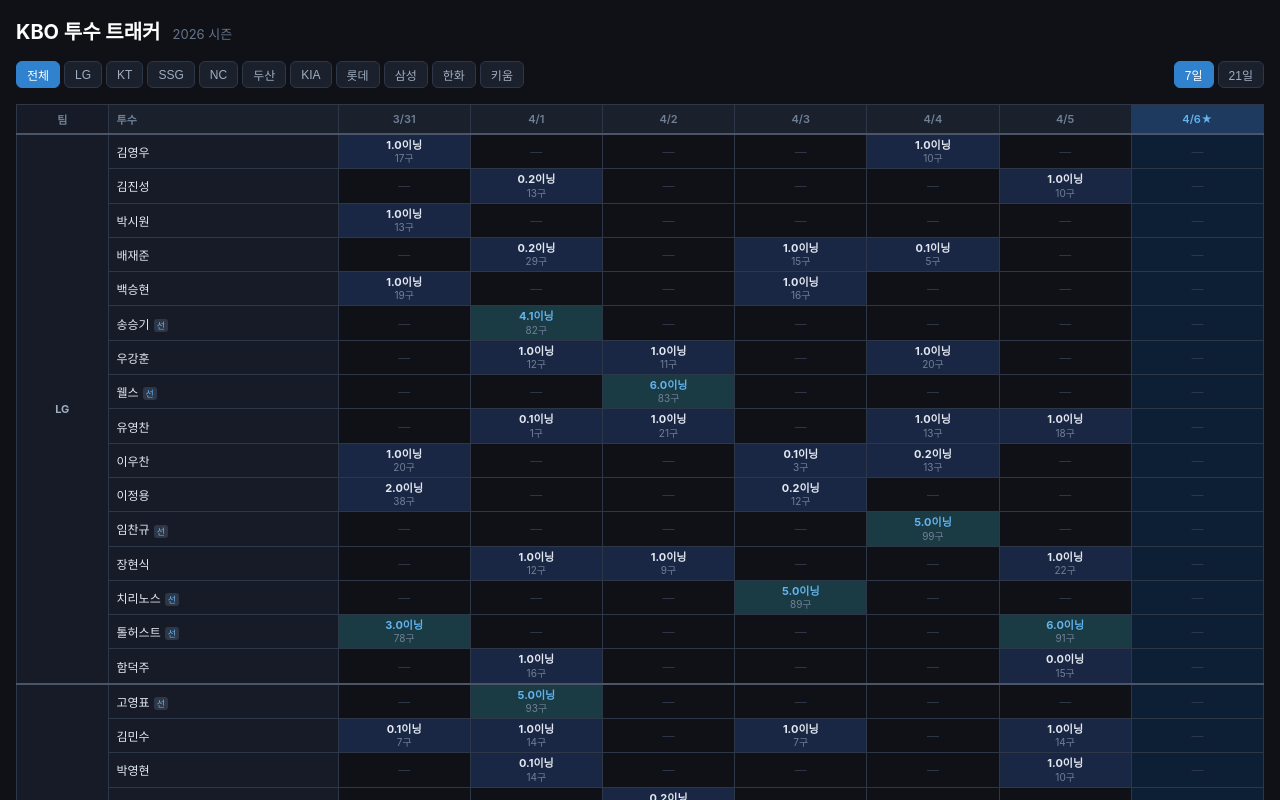
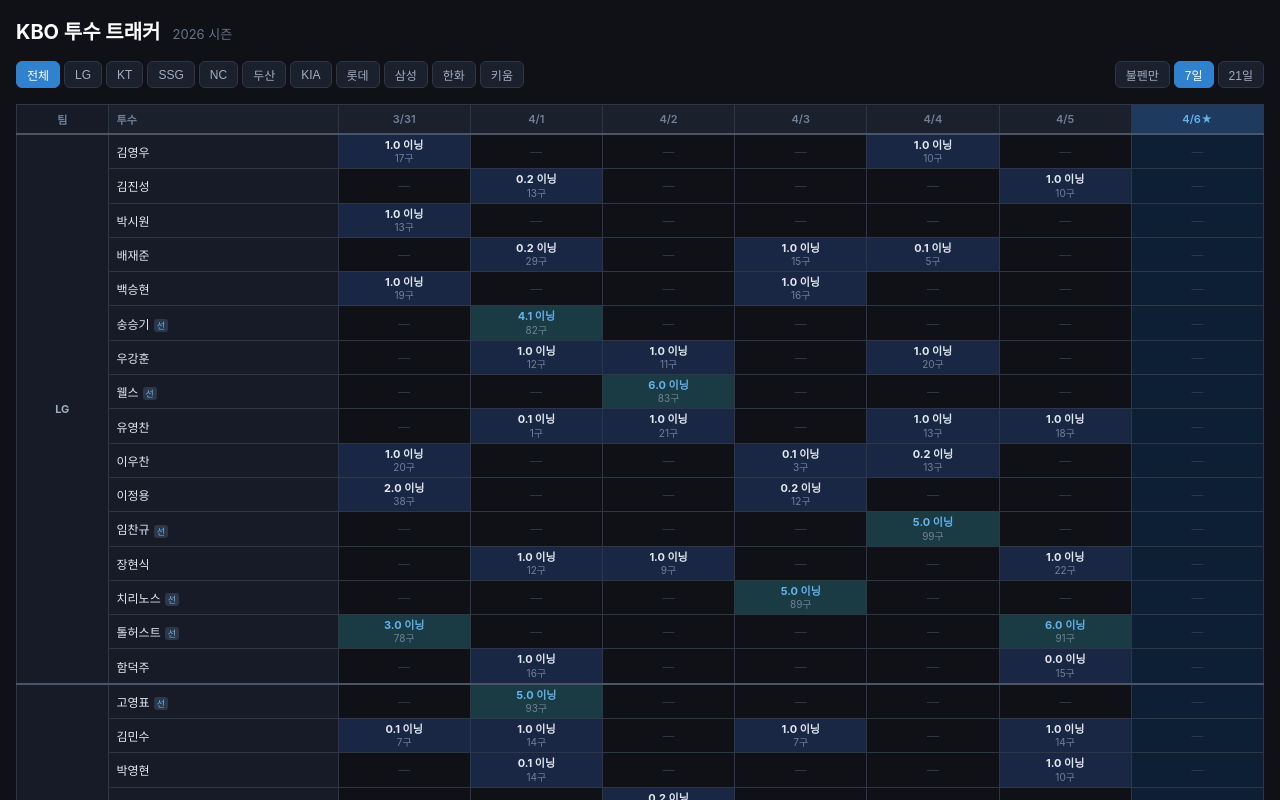
Before and after one commit to carsago/cinccino-web, a React (Vite) app in the folder web/: page / in a window 1280 px wide. Shown: the top 800 px of the page. Built offline with nearby package versions, Linux system fonts and the light colour scheme; no server answers.

Commit message:
불펜만 필터 추가, 이닝 표기 띄어쓰기

```diff
--- a/web/src/App.tsx
+++ b/web/src/App.tsx
@@ -10,6 +10,7 @@
 export default function App() {
   const [rangeDays, setRangeDays] = useState<7 | 21>(7);
   const [teamFilter, setTeamFilter] = useState<string | null>(null);
+  const [excludeStarters, setExcludeStarters] = useState(false);
   const [rows, setRows] = useState<PitcherRow[]>([]);
   const [dates, setDates] = useState<Date[]>([]);
   const [loading, setLoading] = useState(true);
@@ -27,8 +28,8 @@
 
   useEffect(() => {
     if (dates.length === 0 || dayDataList.length === 0) return;
-    setRows(buildPitcherGrid(dates, dayDataList, teamFilter));
-  }, [dates, dayDataList, teamFilter]);
+    setRows(buildPitcherGrid(dates, dayDataList, teamFilter, excludeStarters));
+  }, [dates, dayDataList, teamFilter, excludeStarters]);
 
   return (
     <div className="app">
@@ -57,6 +58,12 @@
         </div>
 
         <div className="range-filter">
+          <button
+            className={excludeStarters ? "active" : ""}
+            onClick={() => setExcludeStarters((v) => !v)}
+          >
+            불펜만
+          </button>
           {RANGE_OPTIONS.map((n) => (
             <button
               key={n}
--- a/web/src/components/PitcherGrid.tsx
+++ b/web/src/components/PitcherGrid.tsx
@@ -7,7 +7,7 @@
 };
 
 function formatInnings(ip: string): string {
-  return ip.includes(".") ? `${ip}이닝` : `${ip}.0이닝`;
+  return ip.includes(".") ? `${ip} 이닝` : `${ip}.0 이닝`;
 }
 
 function formatDateHeader(d: Date): string {
--- a/web/src/lib/dataLoader.ts
+++ b/web/src/lib/dataLoader.ts
@@ -37,7 +37,8 @@
 export function buildPitcherGrid(
   dates: Date[],
   dayDataList: (DayData | null)[],
-  teamFilter: string | null
+  teamFilter: string | null,
+  excludeStarters = false
 ): PitcherRow[] {
   // player_id → PitcherRow 맵
   const rowMap = new Map<string, PitcherRow>();
@@ -48,6 +49,7 @@
 
     for (const app of dayData.appearances) {
       if (teamFilter && app.team_code !== teamFilter) continue;
+      if (excludeStarters && app.is_starter) continue;
 
       const key = app.player_id || `${app.name}_${app.team_code}`;
 
```
